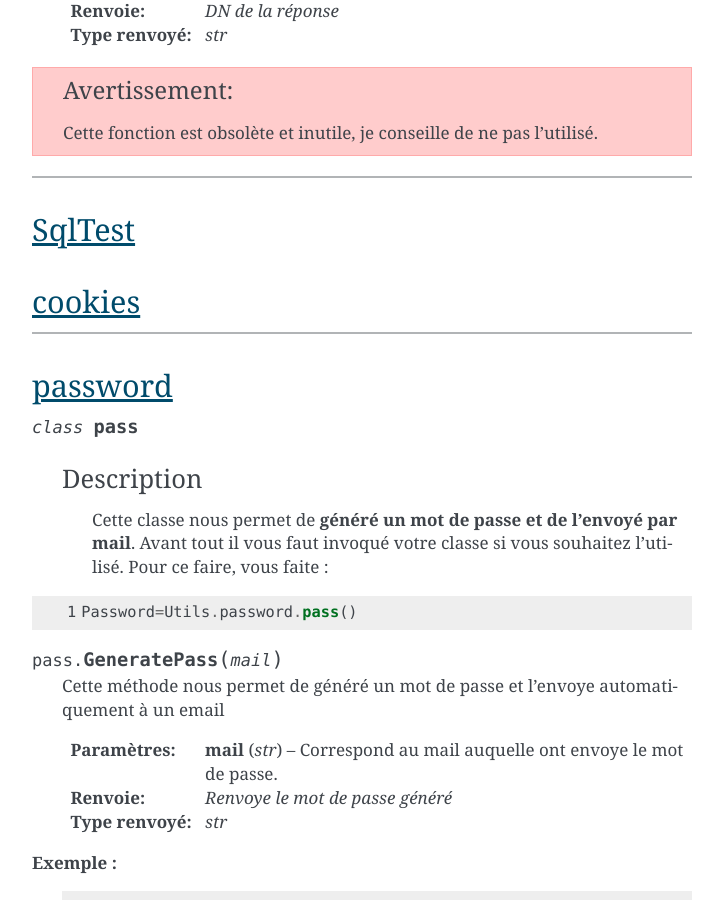
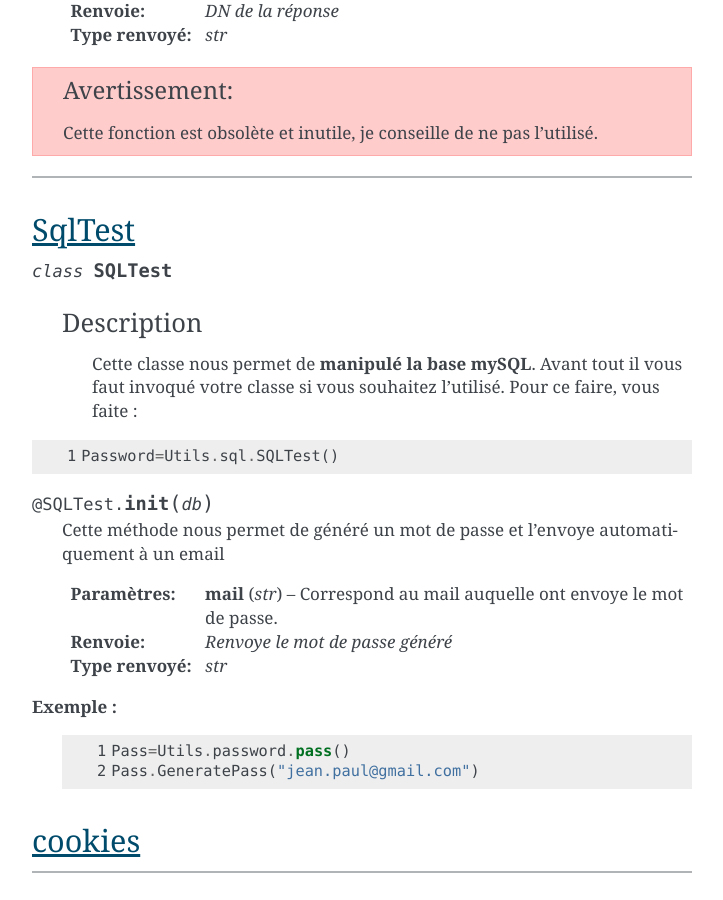
Before and after one commit to soldatroket/ProjetHacking, a Sphinx documentation site: the page built from Documentation/classe.rst, in a window 1280 px wide and 900 px high, scrolled down 4408 px. Shown: the whole window, without its empty margins (388-1111 px from the left). Built offline with Sphinx 7.4.7, drawn with Linux system fonts in a browser that asks for light colours; some of the changed text lies outside the part shown.

Commit message:
Update classe.rst

```diff
--- a/Documentation/classe.rst
+++ b/Documentation/classe.rst
@@ -210,6 +210,37 @@
 SqlTest
 -------
 
+.. class:: SQLTest
+
+   Description
+   +++++++++++
+
+       Cette classe nous permet de **manipulé la base mySQL**.
+       Avant tout il vous faut invoqué votre classe si vous souhaitez l'utilisé.
+       Pour ce faire, vous faite :
+
+.. code-block:: python
+   :linenos:
+
+   Password=Utils.sql.SQLTest()
+
+.. decoratormethod:: SQLTest.init(db)
+
+   Cette méthode nous permet de généré un mot de passe et l'envoye automatiquement à un email
+
+   :param str mail: Correspond au mail auquelle ont envoye le mot de passe.
+   :return: *Renvoye le mot de passe généré*
+   :rtype: *str*
+
+**Exemple :**
+
+   .. code-block:: python
+      :linenos:
+
+      Pass=Utils.password.pass()
+      Pass.GeneratePass("jean.paul@gmail.com")
+
+
 cookies
 -------
 
```
